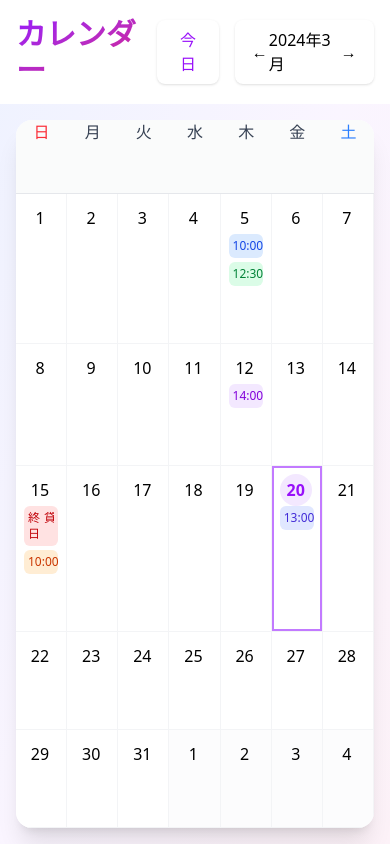
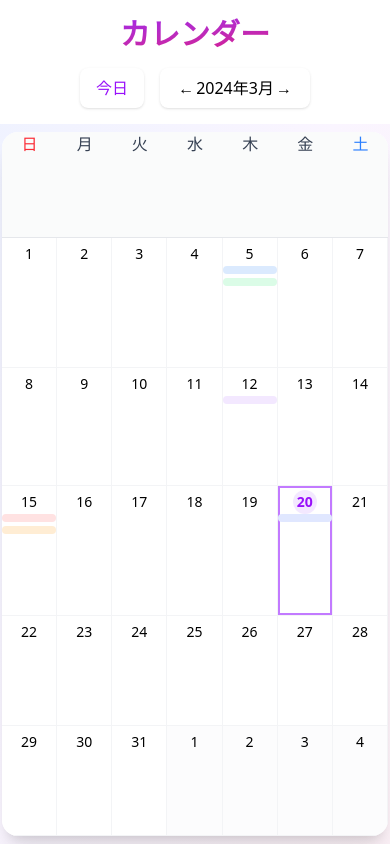
Before and after one commit to umedanaoyuki/practice-tailwind, a Next.js app: page /calendar in a window 390 px wide. Built offline with nearby package versions, Linux system fonts and the light colour scheme.

Commit message:
SP対応

```diff
--- a/src/app/calendar/page.tsx
+++ b/src/app/calendar/page.tsx
@@ -23,11 +23,11 @@ const CalendarPage = () => {
 
   return (
     <div className="flex h-screen flex-col bg-linear-to-br from-indigo-50 via-purple-50 to-pink-50">
-      <header className="flex justify-between bg-white p-4">
-        <h1 className="bg-linear-to-br from-purple-600 to-pink-600 bg-clip-text text-3xl font-bold text-transparent">
+      <header className="flex flex-col justify-between gap-4 bg-white p-4 sm:flex-row">
+        <h1 className="bg-linear-to-br from-purple-600 to-pink-600 bg-clip-text text-center text-3xl font-bold text-transparent">
           カレンダー
         </h1>
-        <div className="flex items-center gap-4">
+        <div className="flex items-center justify-center gap-4">
           <button className="rounded-lg bg-white px-4 py-2 text-purple-600 shadow-sm transition-colors duration-500 hover:bg-purple-50">
             今日
           </button>
@@ -42,7 +42,7 @@ const CalendarPage = () => {
           </div>
         </div>
       </header>
-      <div className="m-4 grid flex-1 grid-cols-7 overflow-hidden rounded-2xl bg-white shadow-xl">
+      <div className="mx-0.5 my-2 grid flex-1 grid-cols-7 overflow-hidden rounded-2xl bg-white shadow-xl sm:m-4">
         {weekDays.map((day, i) => {
           return (
             <div
@@ -63,21 +63,21 @@ const CalendarPage = () => {
             <div
               key={day}
               className={cn(
-                "border-r border-b border-solid border-gray-100 p-2",
+                "flex flex-col items-center border-r border-b border-solid border-gray-100 p-0 pt-1 sm:items-start sm:p-2 sm:pt-2",
                 day > 31 ? "bg-gray-50/50" : "bg-white",
                 todayDate === day && "ring-2 ring-purple-400 ring-inset",
               )}
             >
               <span
                 className={cn(
-                  "flex h-8 w-8 items-center justify-center rounded-full",
+                  "flex h-6 w-6 items-center justify-center rounded-full text-sm sm:h-8 sm:w-8 sm:text-base",
                   todayDate === day &&
                     "bg-purple-100 font-bold text-purple-600",
                 )}
               >
                 {day <= 31 ? day : day - 31}
               </span>
-              <div className="flex flex-col gap-1">
+              <div className="flex w-full flex-col gap-1">
                 {events[day as keyof typeof events]?.map((event, index) => {
                   return (
                     <div
@@ -94,8 +94,10 @@ const CalendarPage = () => {
                           event.color === "indigo",
                       })}
                     >
-                      <span>{event.time}</span>
-                      <span className="truncate">{event.title}</span>
+                      <span className="hidden sm:inline">{event.time}</span>
+                      <span className="hidden truncate sm:inline">
+                        {event.title}
+                      </span>
                     </div>
                   );
                 })}
```
